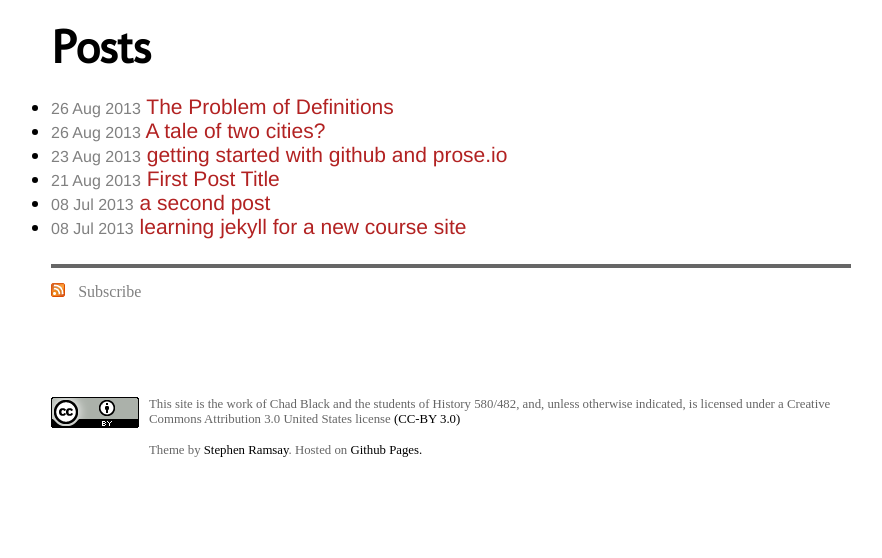
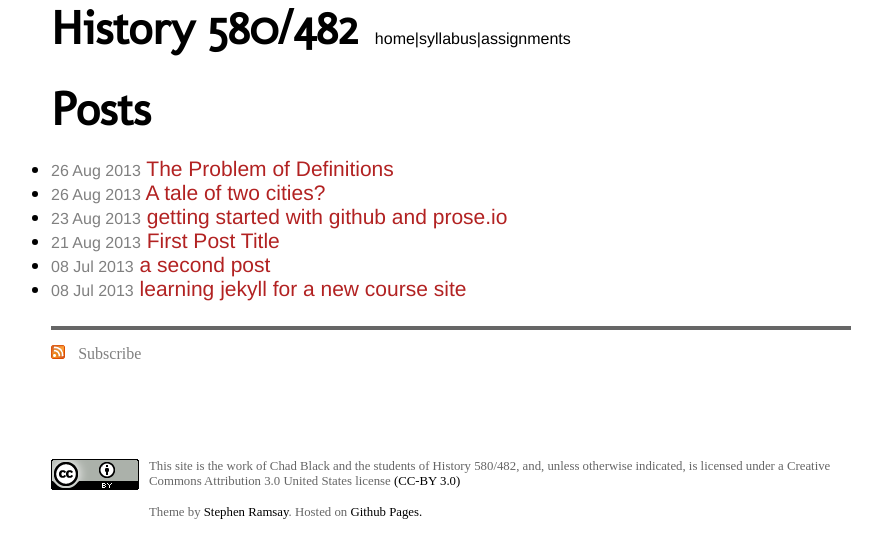
Before and after one commit to chadblack/history580, a Jekyll site: the page built from info/all_posts.html, in a window 1280 px wide. Shown: the top 558 px of the page, without its empty margins (189-1071 px from the left). Built offline with Jekyll 4.4.1, drawn with Linux system fonts in a browser that asks for light colours; some web fonts are replaced; Markdown is read by kramdown in place of the engine named in the settings.

Commit message:
um, this time it's fixed

```diff
--- a/info/all_posts.html
+++ b/info/all_posts.html
@@ -3,6 +3,14 @@ layout: default
 title: History 580/482 -- All Posts
 meta-description: "History 580/482's blog posts."
 ---
+
+<header>
+<div id="title">
+    <span id="title_string"><a href="/">History 580/482</a></span>&nbsp;&nbsp;&nbsp; <span id="nav"><a href="/">home</a>|<a href="/info/syllabus/">syllabus</a>|<a href="/info/assignments/">assignments</a></span><br>
+</div>
+
+</header>
+
 
 <div id="blog_section">
 	<div class="section_title">Posts</div>
```
